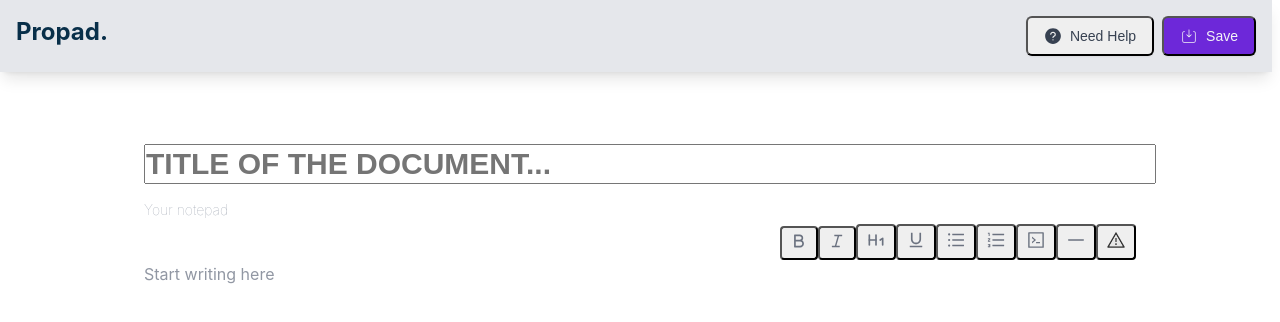
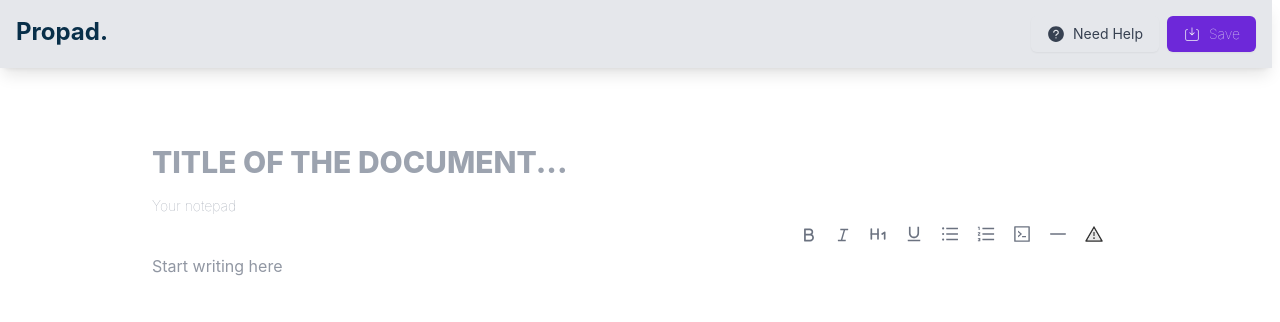
Before and after one commit to ashishsah1000/draft-js-notepad, a React (Create React App) app: page / in a window 1280 px wide. Shown: the top 322 px of the page. Built offline with nearby package versions, Linux system fonts and the light colour scheme.

Commit message:
rectified font issue

```diff
--- a/src/components/MyEditor.jsx
+++ b/src/components/MyEditor.jsx
@@ -16,7 +16,7 @@ import {
   AiOutlineOrderedList,
   AiOutlineUnderline,
   AiOutlineUnorderedList,
-  AiTwotoneWarning
+  AiTwotoneWarning,
 } from "react-icons/ai";
 import { LuHeading1 } from "react-icons/lu";
 import {
@@ -28,7 +28,7 @@ export default function MyEditor({ updateMainState = () => {} }) {
   const [editorState, setEditorState] = React.useState(() =>
     EditorState.createEmpty()
   );
-  const [flag,setFlag] = useState(false)
+  const [flag, setFlag] = useState(false);
   const styleMap = {
     STRIKETHROUGH: {
       textDecoration: "line-through",
@@ -40,14 +40,10 @@ export default function MyEditor({ updateMainState = () => {} }) {
       paddingTop: "8px",
     },
     REDFONT: {
-      color: "red !important",
-      border:"2px solid yellow",
-      padding:"4px 4px"
+      color: "red", // Ensuring higher specificity
     },
     BLACKFONT: {
-      color: "text-red-100",
-      border:"2px solid green",
-      padding:"4px 4px"
+      color: "gray", // Ensuring higher specificity
     },
   };
   const [blockKey, setblockKey] = React.useState(null);
@@ -112,14 +108,14 @@ export default function MyEditor({ updateMainState = () => {} }) {
   }
   const convertToFancy = (newEditorState) => {
     if (!flag) {
-      setFlag(()=>true)
-      console.log("setting redfont")
+      setFlag(() => true);
+      console.log("setting redfont");
       setEditorState(() =>
         RichUtils.toggleInlineStyle(newEditorState, "REDFONT")
       );
     } else {
-      setFlag(()=>false)
-      console.log("setting blackfont")
+      setFlag(() => false);
+      console.log("setting blackfont");
 
       setEditorState(() =>
         RichUtils.toggleInlineStyle(newEditorState, "BLACKFONT")
@@ -388,14 +384,17 @@ export default function MyEditor({ updateMainState = () => {} }) {
               className="px-2 py-1 text-xs hover:shadow rounded  text-gray-500 font-bold"
               onClick={() => convertToFancy(editorState)}
             >
-              <AiTwotoneWarning  size={20} />
+              <AiTwotoneWarning size={20} />
             </button>
           </div>
         </div>
 
-        <div className="mt-8 h-[60vh]  overflow-y-scroll " style={{
-          all:"revert !important"
-        }}>
+        <div
+          className="mt-8 h-[60vh]  overflow-y-scroll text-gray-400 "
+          style={{
+            all: "revert !important",
+          }}
+        >
           <Editor
             editorState={editorState}
             onChange={handleInputChange}
--- a/tailwind.config.js
+++ b/tailwind.config.js
@@ -5,7 +5,7 @@ module.exports = {
     extend: {},
   },
   plugins: [],
-  corePlugins: {
-    preflight: false,
-  }
+  // corePlugins: {
+  //   preflight: false,
+  // },
 };
```
